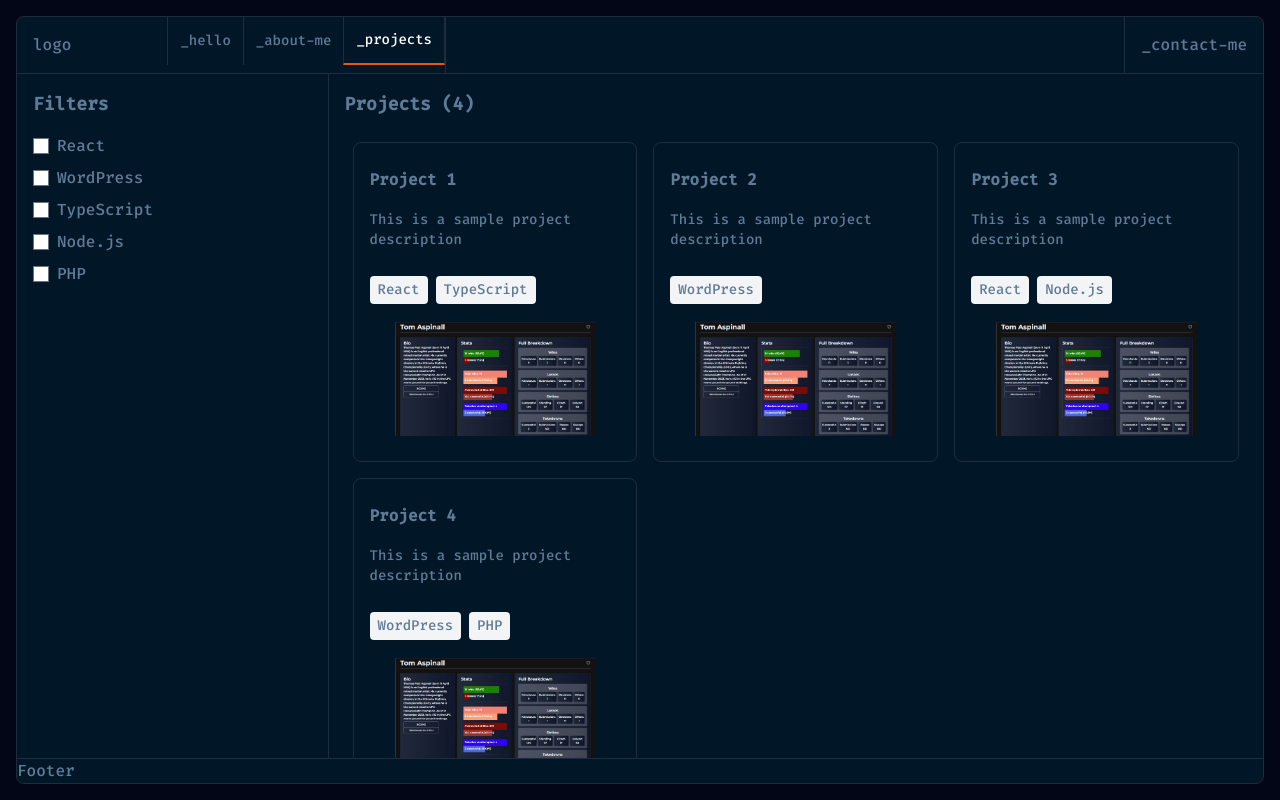
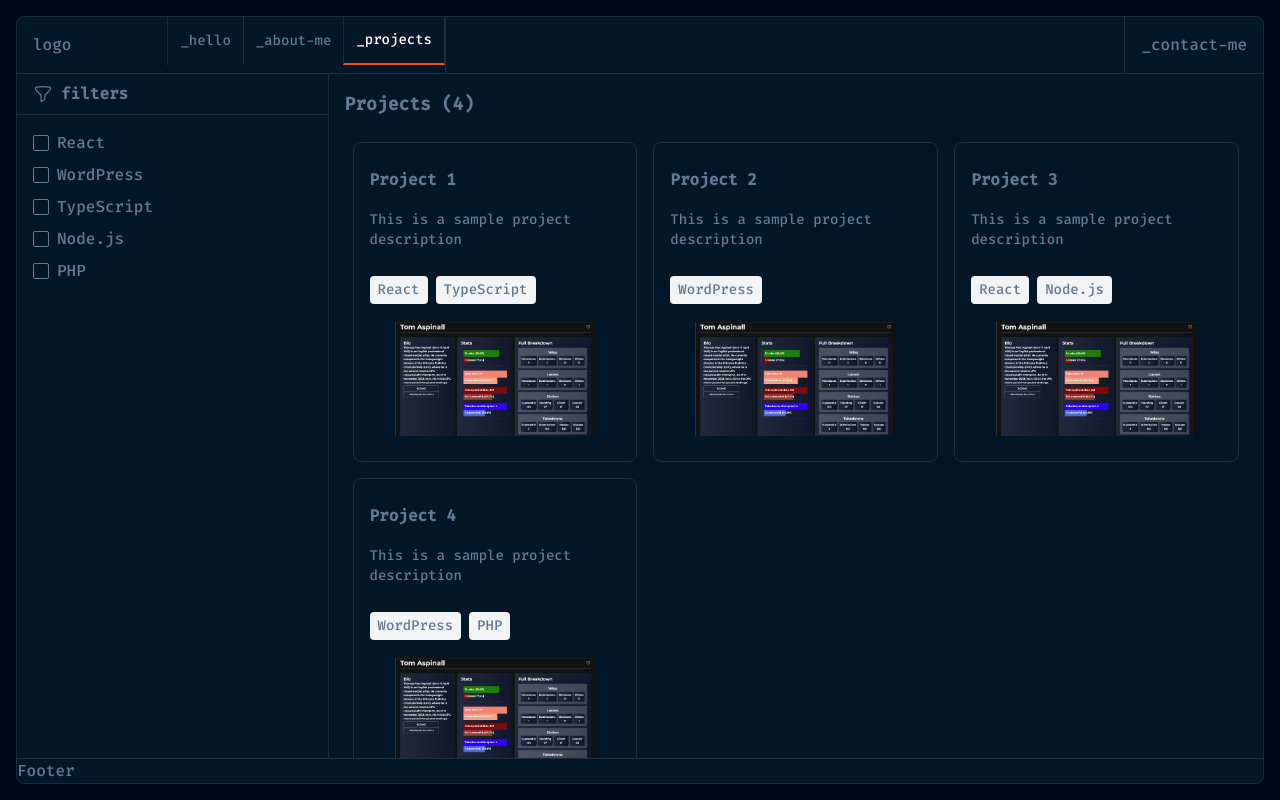
Before and after one commit to YusafS94/next-portfolio, a Next.js app: page /portfolio/projects in a window 1280 px wide. Built offline with nearby package versions, Linux system fonts and the light colour scheme; a web font is replaced by a local one.

Commit message:
projects filters styling

```diff
--- a/app/portfolio/projects/page.tsx
+++ b/app/portfolio/projects/page.tsx
@@ -2,6 +2,7 @@
 import React, { useState } from "react";
 import Link from "next/link";
 import Image from "next/image";
+import { FunnelIcon } from "@heroicons/react/24/outline";
 
 // Define interfaces for our data structures
 interface Project {
@@ -107,16 +108,21 @@ const ProjectsPage = () => {
   return (
     <section className="flex flex-col md:flex-row grow">
       {/* Filters Column */}
-      <div className="md:w-3/12 p-4 border-r border-lines-1">
-        <h2 className="text-lg font-bold mb-4">Filters</h2>
-        <div className="space-y-2">
+      <div className="md:w-3/12 border-r border-lines-1">
+        <div className="flex mb-4 border-b border-lines-1 py-2">
+          <FunnelIcon className="h-6 w-5 ml-4" />
+          <h2 className="text-md font-bold flex items-center ml-2">
+            filters
+          </h2>
+        </div>
+        <div className="space-y-2 px-4">
           {filterOptions.map((technology: Technology) => (
             <label key={technology} className="flex items-center space-x-2">
               <input
                 type="checkbox"
                 checked={selectedFilters.includes(technology)}
                 onChange={() => handleFilterChange(technology)}
-                className="form-checkbox"
+                className="form-checkbox bg-primary-2 border-secondary-1 rounded-sm"
               />
               <span>{technology}</span>
             </label>
@@ -160,7 +166,11 @@ const ProjectsPage = () => {
                     alt="Project Image"
                     width={200}
                     height={0}
-                    style={{ width: "80%", height: "auto", justifySelf: "center" }}
+                    style={{
+                      width: "80%",
+                      height: "auto",
+                      justifySelf: "center",
+                    }}
                   />
                 </div>
               </div>
```
